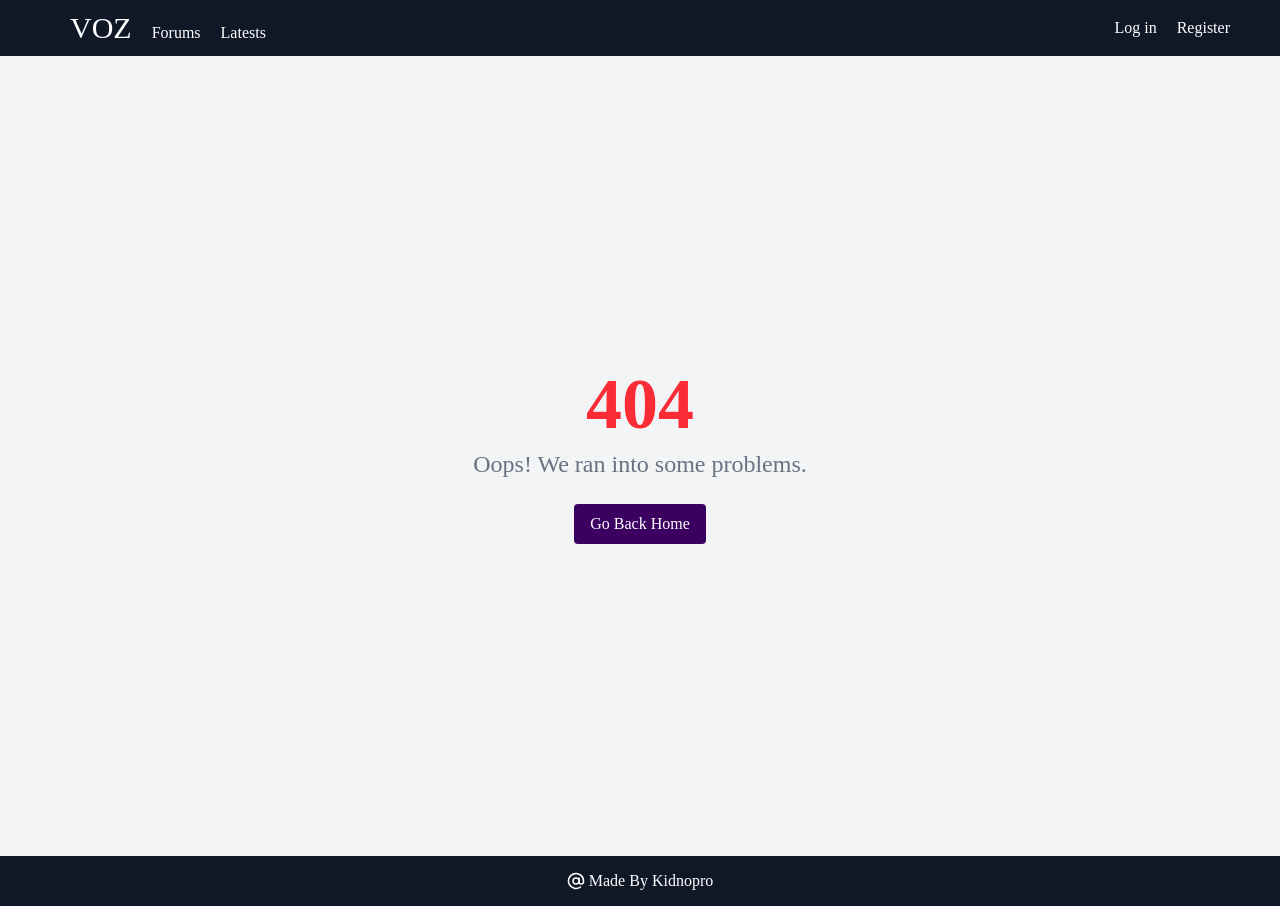
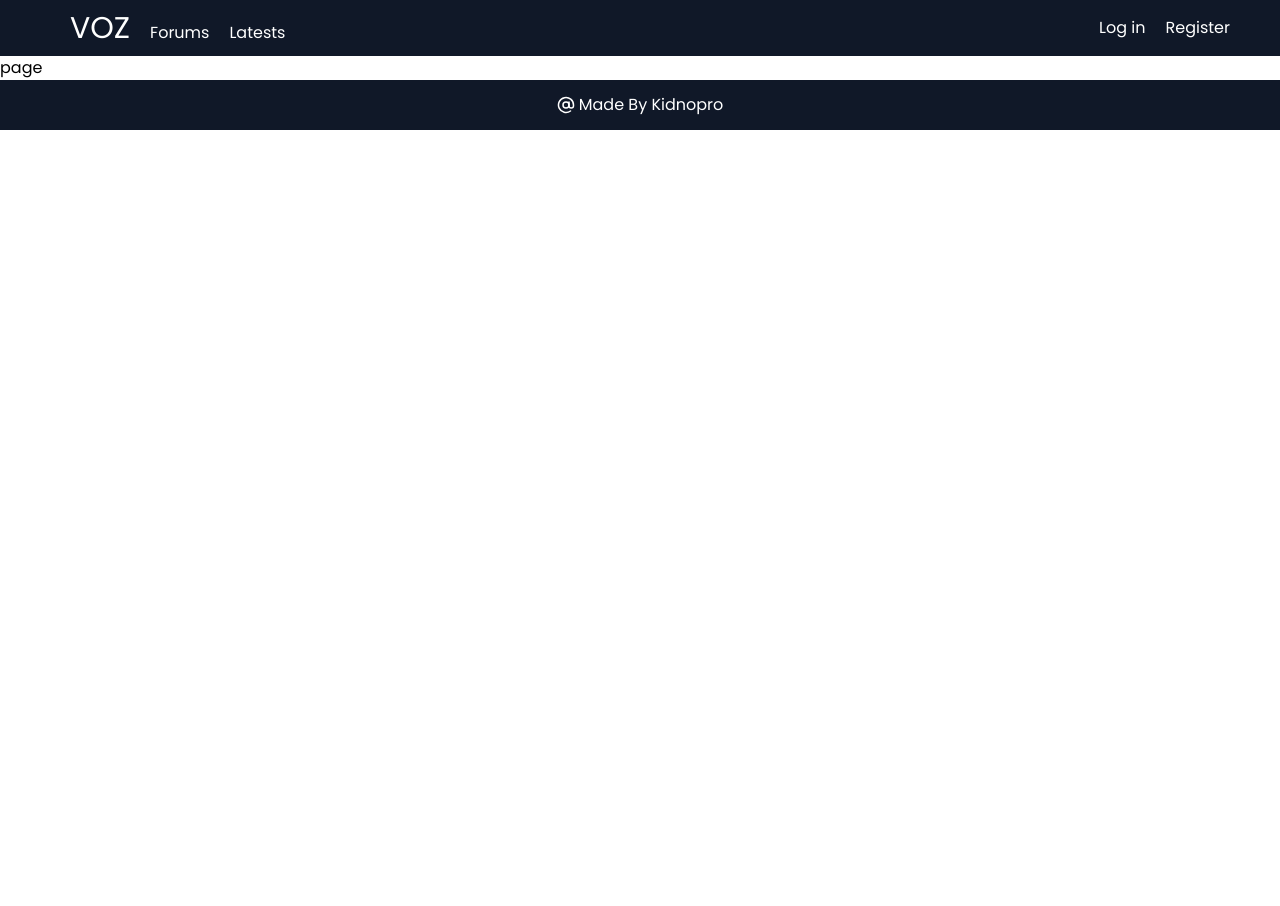
Before and after one commit to kidnopro/Nextjs_Blog_FE_Client, a Next.js app: page /register in a window 1280 px wide. Before the commit this address had no page. After the commit the page ends 800 px from the top, so only its background shows below. Built offline with nearby package versions, Linux system fonts and the light colour scheme.

Commit message:
Chore( font poppins )

```diff
--- a/package.json
+++ b/package.json
@@ -9,6 +9,7 @@
     "lint": "next lint"
   },
   "dependencies": {
+    "@next/font": "^14.2.15",
     "lucide-react": "^0.509.0",
     "next": "^15.3.2",
     "postcss": "^8.5.3",
--- /dev/null
+++ b/src/app/(auth)/forgotpassw/page.tsx
@@ -0,0 +1,4 @@
+'use client'
+export default function ForgotPass() {
+  return <div>page</div>
+}
--- /dev/null
+++ b/src/app/(auth)/login/page.tsx
@@ -0,0 +1,5 @@
+'use client'
+
+export default function Login() {
+  return <div>page</div>
+}
--- /dev/null
+++ b/src/app/(auth)/register/page.tsx
@@ -0,0 +1,4 @@
+'use client'
+export default function Register() {
+  return <div>page</div>
+}
--- a/src/app/auth/login/login.tsx
+++ /dev/null
@@ -1,6 +0,0 @@
-'use client'
-import React from 'react'
-
-export default function login() {
-  return <div>login</div>
-}
--- a/src/app/auth/register/register.tsx
+++ /dev/null
@@ -1 +0,0 @@
-'use client'
--- a/src/app/globals.css
+++ b/src/app/globals.css
@@ -1,5 +1,7 @@
 @import 'tailwindcss';
 
-:root {
-  font-family: var(--font-poppins), sans-serif;
+body {
+  font-family: 'Poppins', sans-serif;
+  margin: 0;
+  padding: 0;
 }
--- a/src/app/layout.tsx
+++ b/src/app/layout.tsx
@@ -1,12 +1,14 @@
 import type { Metadata } from 'next'
-import { Geist, Geist_Mono } from 'next/font/google'
+import { Poppins } from 'next/font/google'
 import './globals.css'
 import Header from '@/components/Header/Header'
 import Footer from '@/components/Footer/Footer'
 
-const geistSans = Geist({
-  variable: '--font-geist-sans',
-  subsets: ['latin']
+// Cấu hình font chữ Poppins
+const poppins = Poppins({
+  weight: ['400', '500', '600', '700'],
+  subsets: ['latin'],
+  display: 'swap'
 })
 
 export const metadata: Metadata = {
@@ -17,7 +19,7 @@ export const metadata: Metadata = {
   },
   description: 'KidBlog is a blog platform to learn and share their thoughts.',
   icons: {
-    icon: './favicon.svg'
+    icon: '/favicon.svg'
   }
 }
 
@@ -27,8 +29,8 @@ export default function RootLayout({
   children: React.ReactNode
 }>) {
   return (
-    <html lang='en'>
-      <body className={`${geistSans.variable} ${geistSans.variable} antialiased`}>
+    <html lang='en' className={poppins.className}>
+      <body>
         <Header />
         {children}
         <Footer />
--- a/src/app/not-found.tsx
+++ b/src/app/not-found.tsx
@@ -1,8 +1,6 @@
 'use client'
 
-import React from 'react'
-
-const NotFound: React.FC = () => {
+export default function NotFound() {
   return (
     <div className='flex items-center justify-center h-screen bg-gray-100'>
       <div className='text-center'>
@@ -18,5 +16,3 @@ const NotFound: React.FC = () => {
     </div>
   )
 }
-
-export default NotFound
```
Also changed, not shown: 1 other file (tests, documents, lock files or other folders).
